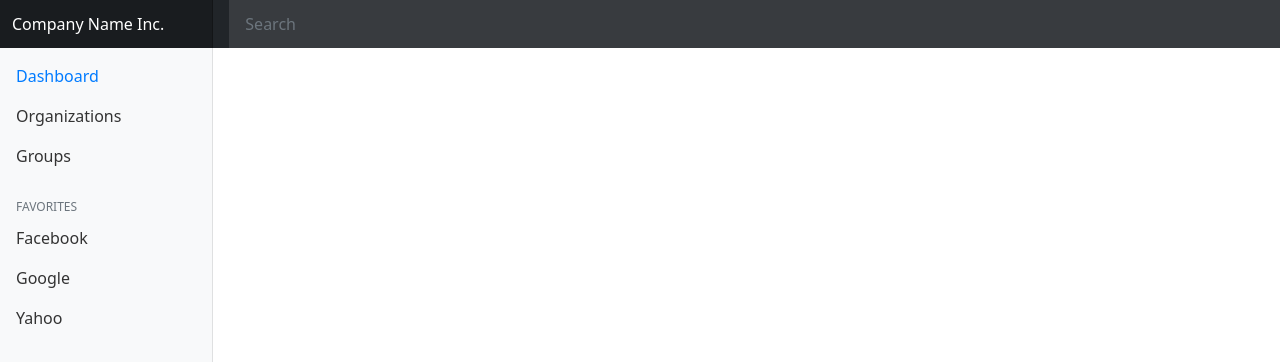
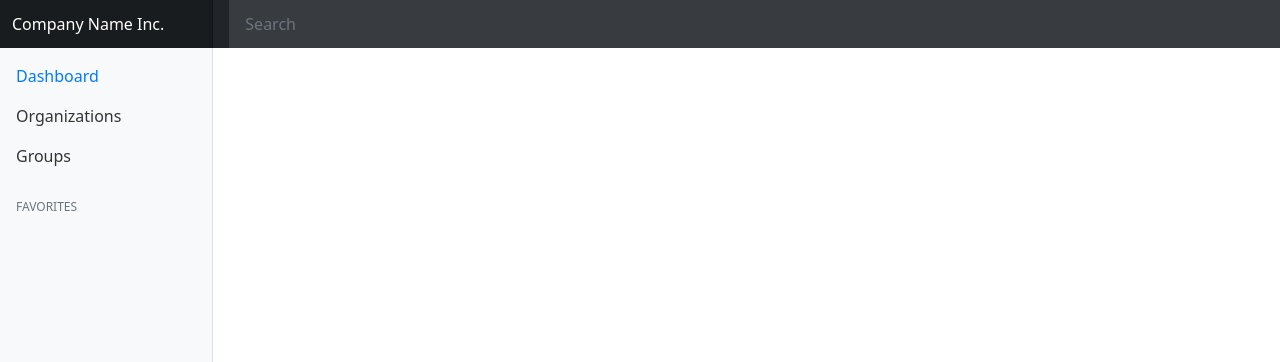
Before and after one commit to Server-Health-Monitor/server-health-monitor, an Angular app in the folder health-monitor-ui/: page / in a window 1280 px wide. Shown: the top 362 px of the page. Built offline with nearby package versions, Linux system fonts and the light colour scheme.

Commit message:
added option to get favorites from local storage

```diff
--- a/health-monitor-ui/src/app/navbar/navbar.component.html
+++ b/health-monitor-ui/src/app/navbar/navbar.component.html
@@ -32,19 +32,9 @@
                     </a>
                 </h6>
                 <ul class="nav flex-column mb-2">
-                    <li class="nav-item">
+                    <li *ngFor="let favorite of favorites" class="nav-item">
                         <a class="nav-link" href="#">
-                            <span data-feather="file-text"></span> Facebook
-                        </a>
-                    </li>
-                    <li class="nav-item">
-                        <a class="nav-link" href="#">
-                            <span data-feather="file-text"></span> Google
-                        </a>
-                    </li>
-                    <li class="nav-item">
-                        <a class="nav-link" href="#">
-                            <span data-feather="file-text"></span> Yahoo
+                            <span data-feather="file-text"></span> {{favorite}}
                         </a>
                     </li>
                 </ul>
--- a/health-monitor-ui/src/app/navbar/navbar.component.ts
+++ b/health-monitor-ui/src/app/navbar/navbar.component.ts
@@ -7,10 +7,13 @@ import { Component, OnInit } from '@angular/core';
 })
 export class NavbarComponent implements OnInit {
 
-  public companyName = "Company Name Inc."
+  public companyName: string = "Company Name Inc."
+  public favorites: string[] = JSON.parse(localStorage.getItem("favorites"));
+
   constructor() { }
 
   ngOnInit(): void {
+    console.log(this.favorites)
   }
 
 }
```
